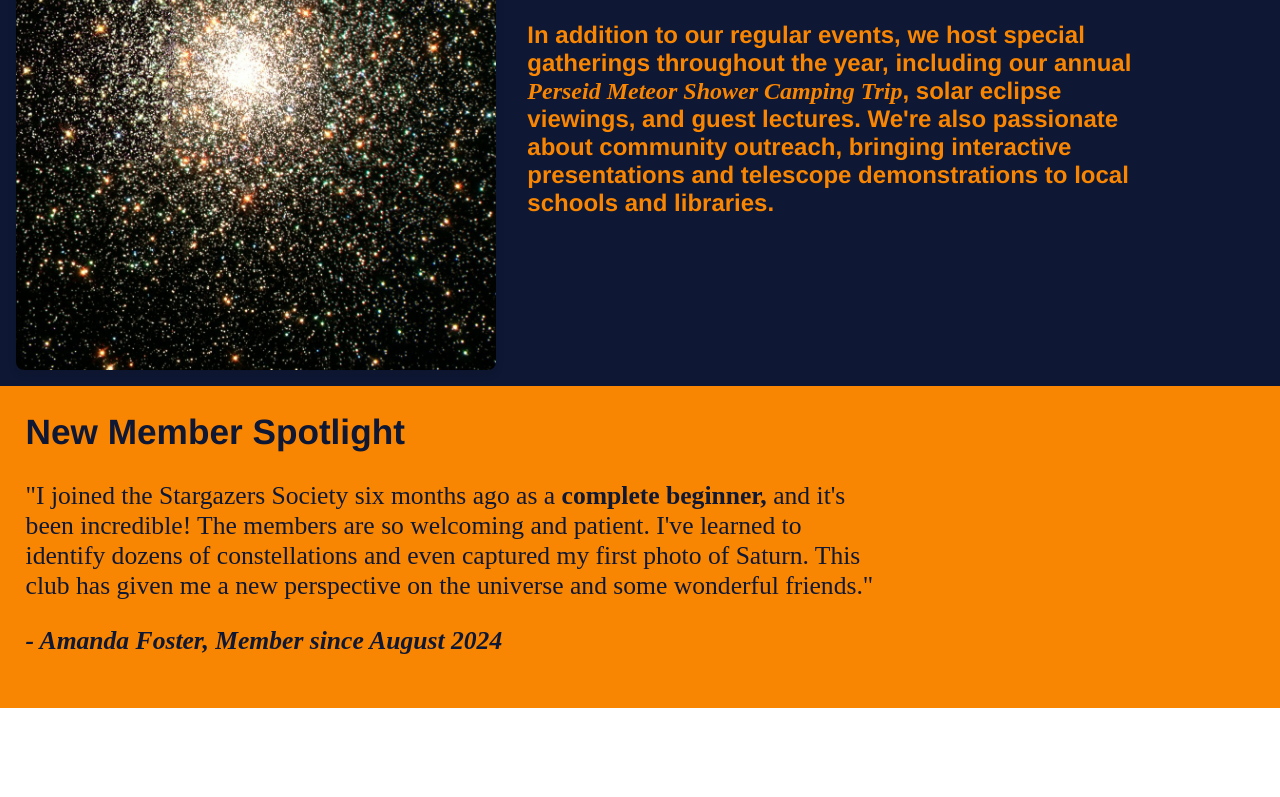
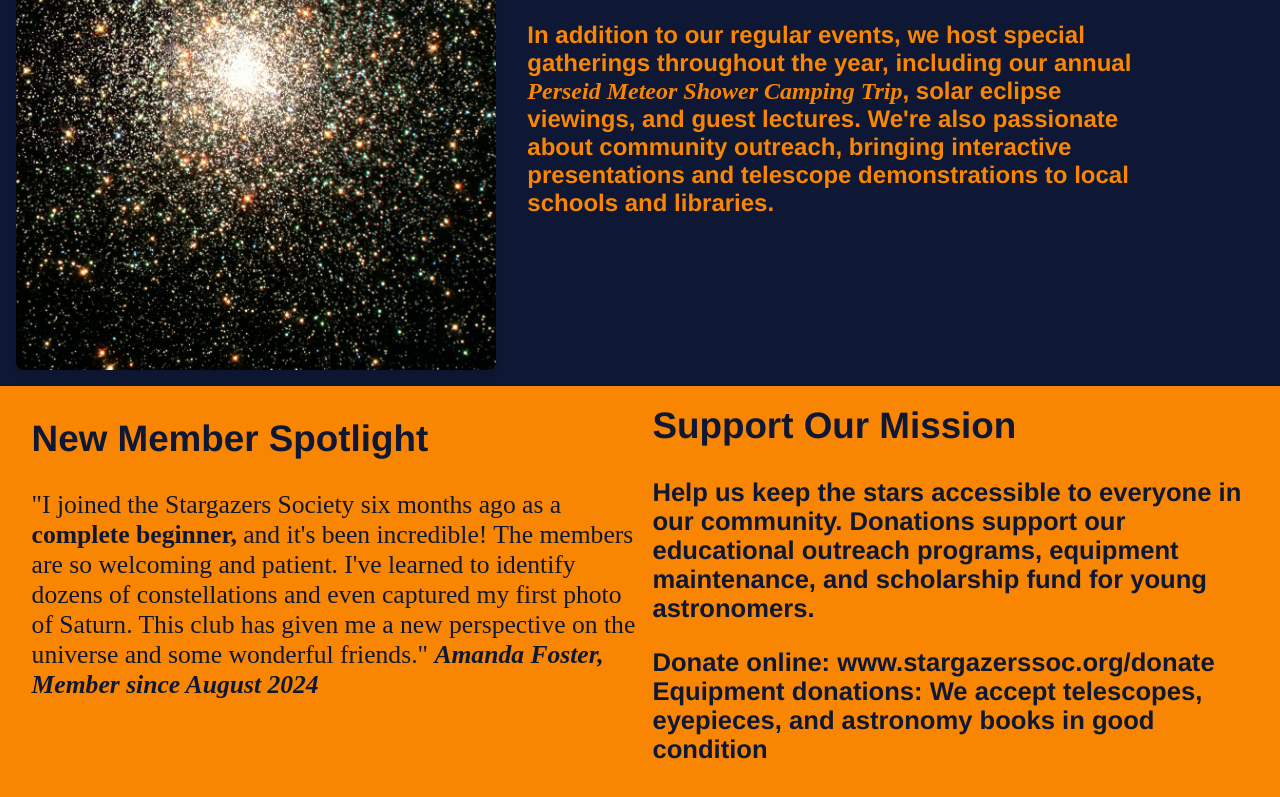
Before and after one commit to kansha04/Responsive-Club-Website, a plain HTML site: page index.html in a window 1280 px wide. Shown: the part 655-1452 px from the top of the page. Before the commit the page ends 1363 px from the top, so only its background shows below. Drawn offline with Linux system fonts and the light colour scheme; a web font is replaced by a local one.

Commit message:
New content
Added more content such as donation section and finished off testimonial

```diff
--- a/index.html
+++ b/index.html
@@ -31,11 +31,15 @@
             <p style="font-family: Helvetica; font-weight:700;">In addition to our regular events, we host special gatherings throughout the year, including our annual <span style="font-style: italic; font-family: Baskervville;">Perseid Meteor Shower Camping Trip</span>, solar eclipse viewings, and guest lectures. We're also passionate about community outreach, bringing interactive presentations and telescope demonstrations to local schools and libraries.</p>
         </div>
     </section>
-    <section class="testimonial">
-        <div>
+    <section class="closer">
+        <div id="testimonial">
             <h2>New Member Spotlight</h2>
-            <p style="width: 70%;">"I joined the Stargazers Society six months ago as a <span style="font-weight: 700;">complete beginner,</span> and it's been incredible! The members are so welcoming and patient. I've learned to identify dozens of constellations and even captured my first photo of Saturn. This club has given me a new perspective on the universe and some wonderful friends."</p>
-            <p style="font-style: italic; font-weight: 700;">- Amanda Foster, Member since August 2024</p>
+            <p>"I joined the Stargazers Society six months ago as a <span style="font-weight: 700;">complete beginner,</span> and it's been incredible! The members are so welcoming and patient. I've learned to identify dozens of constellations and even captured my first photo of Saturn. This club has given me a new perspective on the universe and some wonderful friends." <span style="font-style: italic; font-weight: 700;">Amanda Foster, Member since August 2024</span></p>
+        </div>
+        <div id="support">
+            <h2>Support Our Mission</h2>
+            <p>Help us keep the stars accessible to everyone in our community. Donations support our educational outreach programs, equipment maintenance, and scholarship fund for young astronomers.</p>
+            <p><span style="font-weight: 700;">Donate online:</span> www.stargazerssoc.org/donate Equipment donations: We accept telescopes, eyepieces, and astronomy books in good condition</p>
         </div>
     </section>
 </body>
--- a/styles.css
+++ b/styles.css
@@ -71,7 +71,6 @@ header p {
     font-weight: 600;
     margin-top: 0;
 }
-/* Example media query for responsiveness */
 @media screen and (max-width: 768px) {
     .hero {
         flex-direction: column;
@@ -133,19 +132,45 @@ header p {
         padding: 0.5rem;
     }
 }
-.testimonial {
+.closer {
     color: #0e1733;
     background-color: #f98603;
-    padding: 2%;
+    padding: 1.5%;
+    display: flex;
+    flex-direction: row;
+    justify-content: space-around;
 }
-.testimonial h2 {
+#testimonial {
+    padding: 1%;
+    width: 50%;
+}
+#support {
+    font-family: Helvetica;
+    width: 50%;
+}
+#support p {
+    font-family: Helvetica;
+    font-weight: 650;
+}
+.closer h2 {
     margin-top: 0;
     font-family: Helvetica;
-    font-size: 2.2rem;
+    font-size: 2.3rem;
+    font-weight: 600;
 }
-.testimonial p {
+.closer p {
     font-family: Baskervville;
     font-weight: 500;
     font-size: 1.6rem;
+    width: 100%;
+}
+@media screen and (max-width: 768px) {
+    .closer {
+        flex-direction: column;
+        align-items: center;
+    }
+    #testimonial, #support {
+        width: 90%;
+    }
 }
 /* FOOTER */
```
Also changed, not shown: telescope.png (added).
